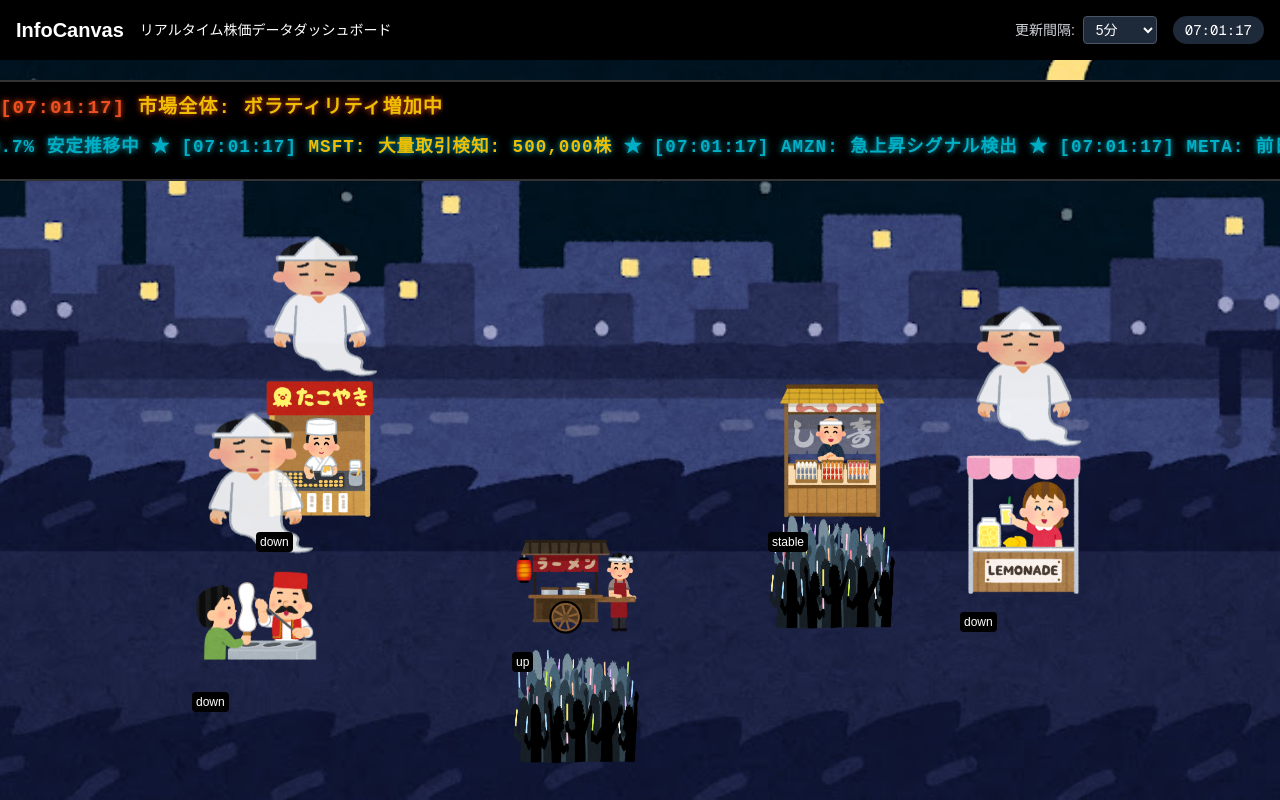
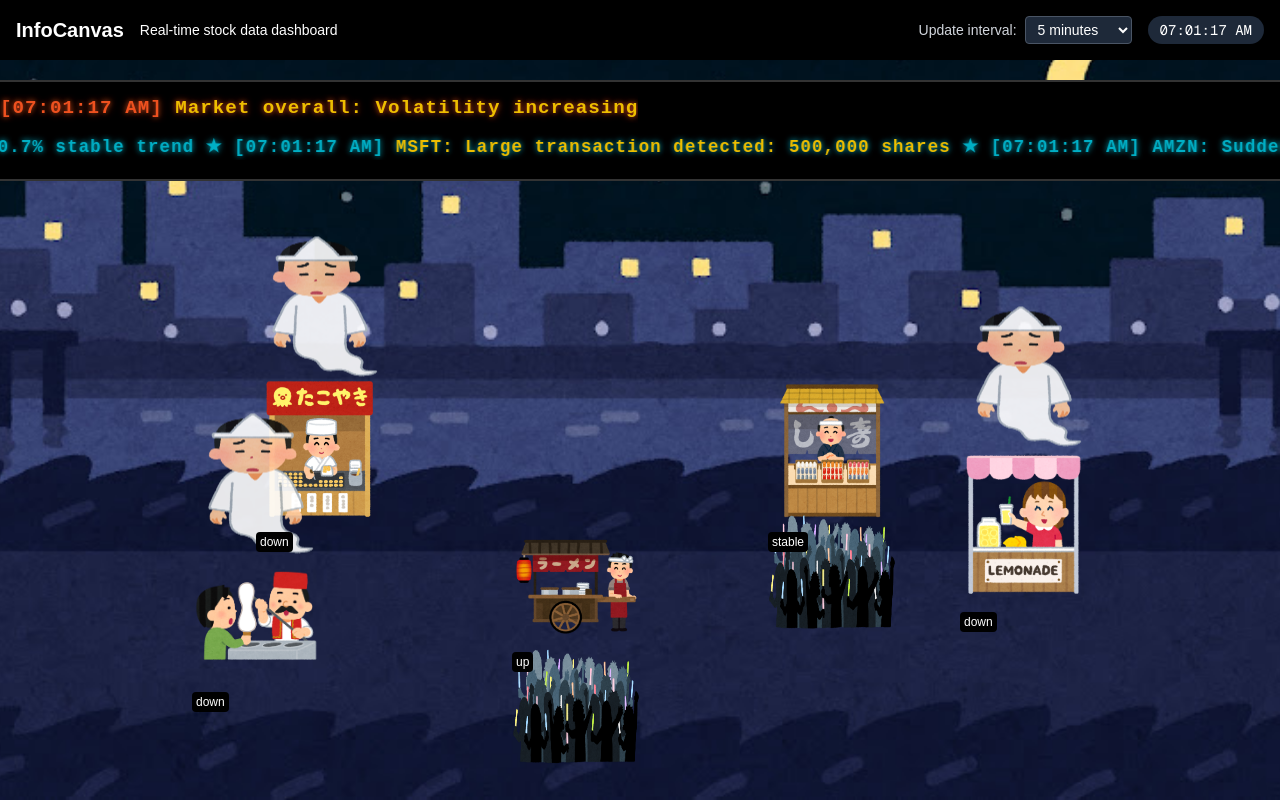
Before and after one commit to ask-t/infoCanvas, a Next.js app: page / in a window 1280 px wide. Built offline with nearby package versions, Linux system fonts and the light colour scheme; no server answers.

Commit message:
change language

```diff
--- a/app/page.tsx
+++ b/app/page.tsx
@@ -1,4 +1,4 @@
-/* InfoCanvas - 背景 + 屋台配置 + APIキーを環境変数から利用する準備（状態別エフェクト切替対応） */
+/* InfoCanvas - 背景 + 屋台配置 + API key to use from environment variable (state-specific effect switching) */
 
 'use client';
 
@@ -10,7 +10,7 @@ import { StockData } from "@/types/stock";
 import useLogMessages, { LogMessage } from "@/hooks/useLogMessages";
 import { IntervalProvider } from "@/contexts/IntervalContext";
 
-// コンポーネントのインポート
+// Component imports
 import Header from "@/components/Header";
 import Background from "@/components/Background";
 import StallContainer from "@/components/StallContainer";
@@ -18,7 +18,7 @@ import ChartOverlay from "@/components/ChartOverlay";
 import Animations from "@/styles/animations";
 import MarqueeDisplay from "@/components/MarqueeDisplay";
 
-// アプリケーションのメインコンポーネント
+// Application main component
 function App() {
   const searchParams = useSearchParams();
   const mode = searchParams.get('mode');
@@ -28,19 +28,19 @@ function App() {
   const [apiStatus, setApiStatus] = useState<'connecting' | 'connected' | 'error'>('connecting');
   const [viewMode, setViewMode] = useState<'stalls' | 'dashboard'>('stalls');
 
-  // アプリ起動時にAPI接続開始のログを表示
+  // Log message when application starts to connect to API
   useEffect(() => {
     addLogMessage({
-      text: `InfoCanvas 株価データAPIに接続しています...`,
+      text: `InfoCanvas stock data API connection is starting...`,
       type: 'info',
       timestamp: new Date()
     });
 
-    // 5秒後に接続完了のメッセージを表示
+    // Show message after connection is established after 5 seconds
     const timer = setTimeout(() => {
       setApiStatus('connected');
       addLogMessage({
-        text: `株価データAPI接続が確立されました`,
+        text: `Stock data API connection established`,
         type: 'success',
         timestamp: new Date()
       });
@@ -49,20 +49,20 @@ function App() {
     return () => clearTimeout(timer);
   }, [addLogMessage]);
 
-  // 前回のデータを記録するためのref
+  // ref to record previous data
   const prevDataRefs = useRef<Record<string, number | null>>({});
   const prevModeRef = useRef<string | null>(null);
   const prevDemoStateRef = useRef<string | null>(null);
 
-  // 各銘柄のデータを個別にフックで取得
+  // Get data for each stock individually
   const stockDataBySymbol: Record<string, StockData[] | null> = {};
 
-  // dashboardConfig に定義されている銘柄のデータを取得
+  // Get data for stocks defined in dashboardConfig
   dashboardConfig.forEach(item => {
     stockDataBySymbol[item.symbol] = null;
   });
 
-  // 主要銘柄のデータを取得
+  // Get data for main stocks
   const appleData = useStockData('AAPL');
   if (appleData) stockDataBySymbol['AAPL'] = appleData;
 
@@ -78,12 +78,12 @@ function App() {
   const amznData = useStockData('AMZN');
   if (amznData) stockDataBySymbol['AMZN'] = amznData;
 
-  // 株価データの変更を監視し、ログにメッセージを追加
+  // Monitor stock data changes and add log messages
   useEffect(() => {
-    // API接続が確立されてない場合は実行しない
+    // Do not execute if API connection is not established
     if (apiStatus !== 'connected') return;
 
-    // dashboardConfigで設定されているすべての銘柄のデータを監視
+    // Monitor data for all stocks defined in dashboardConfig
     dashboardConfig.forEach(config => {
       const symbol = config.symbol;
       const data = stockDataBySymbol[symbol];
@@ -92,9 +92,9 @@ function App() {
         const latestPrice = data[data.length - 1].close;
         const prevPrice = prevDataRefs.current[symbol];
 
-        // 前回と値が異なる場合のみ通知
+        // Notify only if the value has changed
         if (prevPrice !== latestPrice) {
-          // 前回値との比較で上昇/下落を判定
+          // Determine if the stock price has increased or decreased
           let messageType: 'info' | 'success' | 'warning' = 'info';
           let changeText = '';
 
@@ -111,12 +111,12 @@ function App() {
             }
           }
 
-          // 現在値を保存
+          // Save current price
           prevDataRefs.current[symbol] = latestPrice;
 
-          // ログメッセージを追加
+          // Add log message
           const message: LogMessage = {
-            text: `${symbol} 最新株価: $${latestPrice.toFixed(2)}${changeText}`,
+            text: `${symbol} Latest stock price: $${latestPrice.toFixed(2)}${changeText}`,
             type: messageType,
             timestamp: new Date()
           };
@@ -135,9 +135,9 @@ function App() {
     amznData
   ]);
 
-  // モードやデモ状態の変更を監視（別のuseEffectに分離）
+  // Monitor mode and demo state changes (separate useEffect)
   useEffect(() => {
-    // モードまたはデモ状態が変わった場合のみ通知
+    // Notify only if mode or demo state changes
     if (mode !== prevModeRef.current || demoState !== prevDemoStateRef.current) {
       prevModeRef.current = mode;
       prevDemoStateRef.current = demoState;
@@ -149,7 +149,7 @@ function App() {
               demoState === 'abnormal' ? 'error' : 'info';
 
         const message: LogMessage = {
-          text: `デモモード: ${demoState} 状態をシミュレーション中...`,
+          text: `Demo mode: ${demoState} state is being simulated...`,
           type: messageType,
           timestamp: new Date()
         };
@@ -161,7 +161,7 @@ function App() {
   const handleOpenChart = (symbol: string) => {
     setSelectedSymbol(symbol);
     addLogMessage({
-      text: `${symbol} の詳細チャートを読み込み中...`,
+      text: `Loading ${symbol} stock chart...`,
       type: 'info',
       timestamp: new Date()
     });
@@ -170,7 +170,7 @@ function App() {
   const handleCloseChart = () => {
     setSelectedSymbol(null);
     addLogMessage({
-      text: `チャート表示を閉じました`,
+      text: `Closed stock chart`,
       type: 'info',
       timestamp: new Date()
     });
@@ -180,7 +180,7 @@ function App() {
     const newMode = viewMode === 'stalls' ? 'dashboard' : 'stalls';
     setViewMode(newMode);
     addLogMessage({
-      text: `表示モードを${newMode === 'stalls' ? '屋台表示' : 'ダッシュボード表示'}に切り替えました`,
+      text: `Switched to ${newMode === 'stalls' ? 'stall display' : 'dashboard display'}`,
       type: 'info',
       timestamp: new Date()
     });
@@ -188,19 +188,19 @@ function App() {
 
   return (
     <main className="relative min-h-screen w-full overflow-hidden">
-      {/* ヘッダーコンポーネント */}
+      {/* Header component */}
       <Header addLogMessage={addLogMessage} />
 
-      {/* 背景コンポーネント */}
+      {/* Background component */}
       <Background />
 
-      {/* 電光掲示板（ログ表示） */}
+      {/* Digital sign (log display) */}
       <MarqueeDisplay
         messages={messages}
         speed={150}
       />
 
-      {/* 表示モードに応じたコンテンツ */}
+      {/* Content based on view mode */}
       {viewMode === 'stalls' ? (
         <StallContainer
           dashboardConfig={dashboardConfig}
@@ -218,7 +218,7 @@ function App() {
         </div>
       )}
 
-      {/* チャートオーバーレイ */}
+      {/* Stock chart overlay */}
       {selectedSymbol && (
         <ChartOverlay
           symbol={selectedSymbol}
@@ -227,13 +227,13 @@ function App() {
         />
       )}
 
-      {/* アニメーションスタイル */}
+      {/* Animation styles */}
       <Animations />
     </main>
   );
 }
 
-// IntervalProviderでラップしたアプリケーションをエクスポート
+// Export application wrapped in IntervalProvider
 export default function HomePage() {
   return (
     <IntervalProvider>
--- a/components/Header.tsx
+++ b/components/Header.tsx
@@ -12,7 +12,7 @@ const Header: React.FC<HeaderProps> = ({ addLogMessage }) => {
   const { interval, setInterval } = useInterval();
   const [currentTime, setCurrentTime] = useState(new Date());
 
-  // 時計の更新
+  // Update clock
   useEffect(() => {
     const timer = setInterval(() => {
       setCurrentTime(new Date());
@@ -20,19 +20,21 @@ const Header: React.FC<HeaderProps> = ({ addLogMessage }) => {
     return () => clearInterval(timer);
   }, []);
 
-  // インターバルが変更されたときにログメッセージを追加
+  // Add log message when interval changes
   const handleIntervalChange = (newInterval: IntervalType) => {
     setInterval(newInterval);
 
     // ログメッセージの追加（もし利用可能なら）
     if (addLogMessage) {
       addLogMessage({
-        text: `データ更新間隔を${newInterval}に変更しました`,
+        text: `Data update interval changed to ${newInterval}`,
         type: 'info',
         timestamp: new Date()
       });
     }
   };
+
+  // Interval selection
 
   return (
     <header className="fixed top-0 left-0 right-0 z-20 bg-black bg-opacity-80 text-white p-4">
@@ -40,30 +42,30 @@ const Header: React.FC<HeaderProps> = ({ addLogMessage }) => {
         <div className="flex items-center">
           <h1 className="text-xl font-bold mr-4">InfoCanvas</h1>
           <div className="text-sm hidden md:block">
-            リアルタイム株価データダッシュボード
+            Real-time stock data dashboard
           </div>
         </div>
         <div className="flex items-center space-x-4">
           {/* インターバル選択 */}
           <div className="flex items-center space-x-2">
-            <span className="text-sm text-gray-300">更新間隔:</span>
+            <span className="text-sm text-gray-300">Update interval:</span>
             <select
               value={interval}
               onChange={(e) => handleIntervalChange(e.target.value as IntervalType)}
               className="bg-gray-800 text-white border border-gray-600 rounded px-2 py-1 text-sm"
             >
-              <option value="1min">1分</option>
-              <option value="5min">5分</option>
-              <option value="15min">15分</option>
-              <option value="30min">30分</option>
-              <option value="60min">1時間</option>
-              <option value="daily">日次</option>
+              <option value="1min">1 minute</option>
+              <option value="5min">5 minutes</option>
+              <option value="15min">15 minutes</option>
+              <option value="30min">30 minutes</option>
+              <option value="60min">1 hour</option>
+              <option value="daily">Daily</option>
             </select>
           </div>
 
-          {/* 時計表示 */}
+          {/* Clock display */}
           <div className="text-sm font-mono bg-gray-800 px-3 py-1 rounded-full">
-            {currentTime.toLocaleTimeString('ja-JP', {
+            {currentTime.toLocaleTimeString('en-US', {
               hour: '2-digit',
               minute: '2-digit',
               second: '2-digit'
--- a/components/MarqueeDisplay.tsx
+++ b/components/MarqueeDisplay.tsx
@@ -3,28 +3,28 @@ import { LogMessage, MessageType } from '@/hooks/useLogMessages';
 
 interface MarqueeDisplayProps {
   messages: LogMessage[];
-  speed?: number; // スクロール速度（ミリ秒）
+  speed?: number; // Scroll speed (milliseconds)
 }
 
 const MarqueeDisplay: React.FC<MarqueeDisplayProps> = ({
-  messages = [], // デフォルト値を設定
+  messages = [], // Set default value
   speed = 100
 }) => {
-  // 初期位置を0に変更（画面内から表示開始）
+  // Change initial position to 0 (start display from within the screen)
   const [scrollPosition, setScrollPosition] = useState(0);
   const [currentMessageIndex, setCurrentMessageIndex] = useState(0);
 
-  // デフォルトメッセージ（メッセージがない場合に表示）
-  const defaultMessage = '<span class="success-glow">InfoCanvasシステム稼働中...</span>';
+  // Default message (displayed when there are no messages)
+  const defaultMessage = '<span class="success-glow">InfoCanvas system running...</span>';
 
-  // 安全な配列確保（undefinedエラー対策）
+  // Ensure safe array (prevent undefined errors)
   const safeMessages = Array.isArray(messages) ? messages : [];
 
-  // メッセージを株価関連とその他に分類
+  // Classify messages into stock-related and others
   const stockMessages = safeMessages.filter(msg =>
     msg && msg.text && (
       msg.text.includes('$') ||
-      msg.text.includes('株価') ||
+      msg.text.includes('stock price') ||
       /[A-Z]{2,5}/.test(msg.text)
     )
   );
@@ -32,40 +32,40 @@ const MarqueeDisplay: React.FC<MarqueeDisplayProps> = ({
   const otherMessages = safeMessages.filter(msg =>
     msg && msg.text && !(
       msg.text.includes('$') ||
-      msg.text.includes('株価') ||
+      msg.text.includes('stock price') ||
       /[A-Z]{2,5}/.test(msg.text)
     )
   );
 
-  // メッセージを切り替える（静的表示部分用）
+  // Switch messages (for static display part)
   useEffect(() => {
     if (otherMessages.length <= 1) return;
 
     const messageChangeInterval = setInterval(() => {
       setCurrentMessageIndex(prev => (prev + 1) % otherMessages.length);
-    }, 5000); // 5秒ごとにメッセージを切り替え
+    }, 5000); // Switch messages every 5 seconds
 
     return () => clearInterval(messageChangeInterval);
   }, [otherMessages]);
 
-  // 株価メッセージをスクロールさせる
+  // Scroll stock messages
   useEffect(() => {
     if (stockMessages.length === 0) return;
 
     const scrollTimer = setInterval(() => {
       setScrollPosition(prev => {
-        // 完全に表示が終わったら右端に戻す（ループ表示）
+        // Return to the right edge when fully displayed (loop display)
         if (prev < -300) {
-          return 0;  // リセット位置も0に変更
+          return 0;  // Change reset position to 0
         }
-        return prev - 0.15; // スクロール速度を遅くするために移動量を減らす
+        return prev - 0.15; // Reduce movement amount to slow down scroll speed
       });
     }, speed);
 
     return () => clearInterval(scrollTimer);
   }, [speed, stockMessages]);
 
-  // メッセージタイプに応じたCSSクラスを取得
+  // Get CSS class according to message type
   const getMessageClass = (type: MessageType): string => {
     switch (type) {
       case 'error': return 'error-flash';
@@ -75,7 +75,7 @@ const MarqueeDisplay: React.FC<MarqueeDisplayProps> = ({
     }
   };
 
-  // スクロール表示用のHTMLを生成
+  // Generate HTML for scroll display
   const generateScrollHTML = (): string => {
     if (stockMessages.length === 0) return '';
 
@@ -83,7 +83,7 @@ const MarqueeDisplay: React.FC<MarqueeDisplayProps> = ({
       if (!msg || !msg.text) return '';
 
       const cssClass = getMessageClass(msg.type);
-      const timestamp = new Date(msg.timestamp).toLocaleTimeString('ja-JP', {
+      const timestamp = new Date(msg.timestamp).toLocaleTimeString('en-US', {
         hour: '2-digit',
         minute: '2-digit',
         second: '2-digit'
@@ -95,13 +95,13 @@ const MarqueeDisplay: React.FC<MarqueeDisplayProps> = ({
     }).join(' ★ ');
   };
 
-  // 表示するテキスト（静的部分）
+  // Display text (static part)
   let staticDisplayText = defaultMessage;
   if (otherMessages.length > 0) {
     const message = otherMessages[currentMessageIndex];
     if (message && message.text) {
       const cssClass = getMessageClass(message.type);
-      const timestamp = new Date(message.timestamp).toLocaleTimeString('ja-JP', {
+      const timestamp = new Date(message.timestamp).toLocaleTimeString('en-US', {
         hour: '2-digit',
         minute: '2-digit',
         second: '2-digit'
@@ -113,16 +113,16 @@ const MarqueeDisplay: React.FC<MarqueeDisplayProps> = ({
     }
   }
 
-  // HTMLとして表示するスクロールテキスト
+  // HTML for scroll text
   const scrollHTML = generateScrollHTML();
 
-  // メッセージがなければ静的部分だけ表示
+  // If no messages, display only static part
   const hasStockMessages = stockMessages.length > 0;
   const hasOtherMessages = otherMessages.length > 0 || defaultMessage.length > 0;
 
   return (
     <div className="fixed top-20 left-0 right-0 z-30 w-full pointer-events-none overflow-hidden bg-black bg-opacity-80 py-3 border-y-2 border-[#333]">
-      {/* 株価以外の情報（常に静的表示） */}
+      {/* Non-stock information (always static display) */}
       {hasOtherMessages && (
         <div className="text-center mb-1 whitespace-nowrap font-led text-[#ff5722]"
           style={{
@@ -135,7 +135,7 @@ const MarqueeDisplay: React.FC<MarqueeDisplayProps> = ({
         </div>
       )}
 
-      {/* 株価情報（常にスクロール表示） */}
+      {/* Stock information (always scroll display) */}
       {hasStockMessages && (
         <div className="whitespace-nowrap font-led text-[#00bcd4]"
           style={{
@@ -144,7 +144,7 @@ const MarqueeDisplay: React.FC<MarqueeDisplayProps> = ({
             letterSpacing: '1px',
             fontWeight: 'bold',
             fontSize: '1.1rem',
-            paddingRight: '50%',  // スクロールアウト用の余白
+            paddingRight: '50%',  // Scroll out margin
           }}>
           <span className="relative" dangerouslySetInnerHTML={{ __html: scrollHTML }}></span>
         </div>
--- a/hooks/useLogMessages.ts
+++ b/hooks/useLogMessages.ts
@@ -1,6 +1,6 @@
 import { useState, useCallback, useEffect, useRef } from 'react';
 
-// 明示的にメッセージタイプを定義
+// Explicitly define message types
 export type MessageType = 'info' | 'success' | 'warning' | 'error';
 
 export interface LogMessage {
@@ -14,7 +14,7 @@ export function useLogMessages(maxMessages: number = 15) {
   const initializedRef = useRef(false);
   const initialDataLoadedRef = useRef(false);
 
-  // 新しいメッセージを追加する関数
+  // Function to add a new message
   const addLogMessage = useCallback((message: string | LogMessage) => {
     let messageText: LogMessage;
 
@@ -25,12 +25,12 @@ export function useLogMessages(maxMessages: number = 15) {
     }
 
     setMessages(prev => {
-      // 既に同じメッセージがあれば追加しない（重複防止）
+      // If the same message already exists, do not add (prevent duplicates)
       if (prev.some(m => m.text === messageText.text && m.type === messageText.type)) {
         return prev;
       }
 
-      // 最大数を超える場合は古いメッセージを削除
+      // If exceeding the maximum number, delete old messages
       const newMessages = [...prev, messageText];
       if (newMessages.length > maxMessages) {
         return newMessages.slice(-maxMessages);
@@ -39,7 +39,7 @@ export function useLogMessages(maxMessages: number = 15) {
     });
   }, [maxMessages]);
 
-  // 初期デモメッセージを一度だけ設定するための分離されたeffect
+  // Separate effect to set initial demo messages only once
   useEffect(() => {
     if (initializedRef.current) return;
     initializedRef.current = true;
@@ -49,14 +49,14 @@ export function useLogMessages(maxMessages: number = 15) {
     initialDataLoadedRef.current = true;
   }, []);
 
-  // 定期的なランダムメッセージのための分離されたeffect
+  // Separate effect for periodic random messages
   useEffect(() => {
     if (!initialDataLoadedRef.current) return;
 
     const interval = setInterval(() => {
       const randomMsg = getRandomMessage();
       addLogMessage(randomMsg);
-    }, 10000); // 10秒ごとにランダムメッセージ
+    }, 10000); // Random message every 10 seconds
 
     return () => clearInterval(interval);
   }, [addLogMessage]);
@@ -64,21 +64,21 @@ export function useLogMessages(maxMessages: number = 15) {
   return { messages, addLogMessage };
 }
 
-// 初期デモメッセージをロードする純粋な関数
+// Pure function to load initial demo messages
 function loadInitialDemoData(): LogMessage[] {
   const initialMessages: Array<{ text: string; type: MessageType }> = [
-    { text: 'InfoCanvas システム起動中...', type: 'info' },
-    { text: '株式市場データ接続完了', type: 'success' },
-    { text: 'API認証完了 - データストリーム開始', type: 'info' },
-    { text: 'AAPL: 前日比 +2.3% 上昇傾向', type: 'info' },
-    { text: 'GOOGL: 前日比 -0.7% 安定推移中', type: 'info' },
-    { text: 'MSFT: 大量取引検知: 500,000株', type: 'warning' },
-    { text: 'AMZN: 急上昇シグナル検出', type: 'info' },
-    { text: 'META: 前日比 -3.5% 下落傾向', type: 'info' },
-    { text: '市場全体: ボラティリティ増加中', type: 'warning' },
-    { text: 'サーバー接続: 一時的な遅延が発生しています', type: 'warning' },
-    { text: 'データ更新: 最新の市場データを取得しました', type: 'success' },
-    { text: 'システム負荷: 23%', type: 'info' }
+    { text: 'InfoCanvas system starting...', type: 'info' },
+    { text: 'Stock market data connection completed', type: 'success' },
+    { text: 'API authentication completed - data stream started', type: 'info' },
+    { text: 'AAPL: Previous day +2.3% upward trend', type: 'info' },
+    { text: 'GOOGL: Previous day -0.7% stable trend', type: 'info' },
+    { text: 'MSFT: Large transaction detected: 500,000 shares', type: 'warning' },
+    { text: 'AMZN: Sudden upward signal detected', type: 'info' },
+    { text: 'META: Previous day -3.5% downward trend', type: 'info' },
+    { text: 'Market overall: Volatility increasing', type: 'warning' },
+    { text: 'Server connection: Temporary delay occurred', type: 'warning' },
+    { text: 'Data update: Latest market data obtained', type: 'success' },
+    { text: 'System load: 23%', type: 'info' }
   ];
 
   return initialMessages.map(msg => ({
@@ -88,18 +88,18 @@ function loadInitialDemoData(): LogMessage[] {
   }));
 }
 
-// ランダムメッセージを生成する純粋な関数
+// Pure function to generate random messages
 function getRandomMessage(): LogMessage {
   const randomMessages: Array<{ text: string; type: MessageType }> = [
-    { text: 'データ更新完了: 最新情報に更新されました', type: 'success' },
-    { text: 'メモリ使用率: 45%', type: 'info' },
-    { text: 'サーバー応答時間: 120ms', type: 'info' },
-    { text: 'ネットワーク接続が不安定です', type: 'warning' },
-    { text: '市場データフィードが遅延しています', type: 'warning' },
-    { text: 'API呼び出し制限に近づいています', type: 'warning' },
-    { text: 'データバッファがいっぱいです: 古いデータを削除します', type: 'error' },
-    { text: 'AMZN: 異常取引パターンを検出', type: 'warning' },
-    { text: 'サーバーメンテナンス予定: 明日 03:00-04:00', type: 'info' }
+    { text: 'Data update completed: Latest information updated', type: 'success' },
+    { text: 'Memory usage: 45%', type: 'info' },
+    { text: 'Server response time: 120ms', type: 'info' },
+    { text: 'Network connection unstable', type: 'warning' },
+    { text: 'Market data feed delayed', type: 'warning' },
+    { text: 'API call limit approaching', type: 'warning' },
+    { text: 'Data buffer full: Old data will be deleted', type: 'error' },
+    { text: 'AMZN: Abnormal trading pattern detected', type: 'warning' },
+    { text: 'Server maintenance scheduled: Tomorrow 03:00-04:00', type: 'info' }
   ];
 
   const now = new Date();
```
Also changed, not shown: components/ChartOverlay.tsx (+41 -41 lines), components/StallContainer.tsx (+20 -20 lines), components/StallItem.tsx (+13 -13 lines), components/StockTooltip.tsx (+40 -40 lines), styles/animations.tsx (+5 -5 lines), types/stock.ts (+4 -4 lines).
